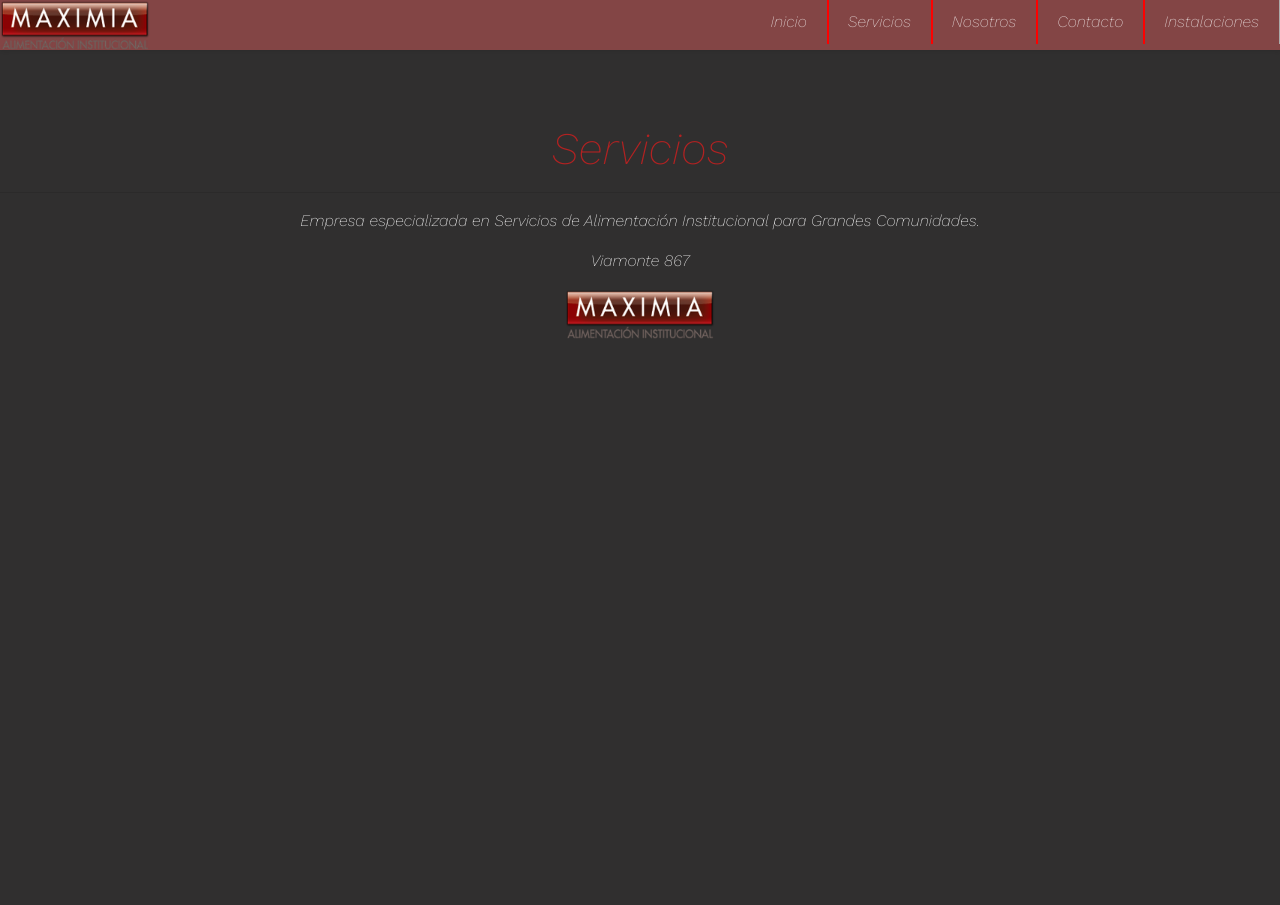
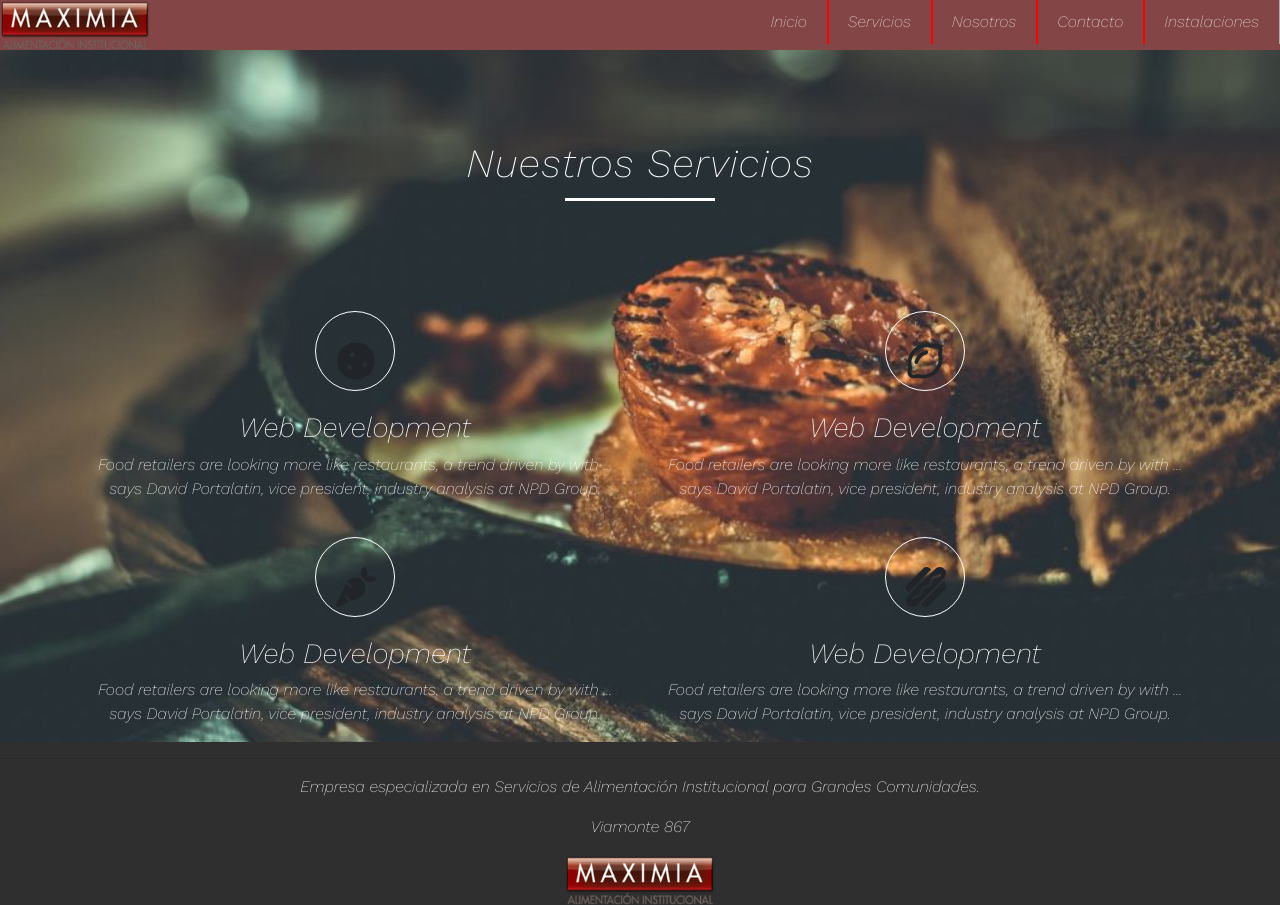
Before and after one commit to gastonvisceglie/mi_repositorio, a website: page pages/servicios.html in a window 1280 px wide. Before the commit the page ends 800 px from the top, so only its background shows below. Drawn offline with nearby package versions, Linux system fonts and the light colour scheme.

Commit message:
modificacion seccion servicios

```diff
--- a/SCSS/utilidades/_class.scss
+++ b/SCSS/utilidades/_class.scss
@@ -185,13 +185,13 @@
     position: relative;
 }
 .service-bg-1{
-    background: url("images/ejemplo2.jpg");
+    background: url("../images/ejemplo2.jpg");
     background-size: contain;
     background-position: center center;
 
 }
 .service-bg-2{
-    background: url("images/ejemplo.jpg");
+    background: url("../images/ejemplo.jpg");
     background-size: contain;
     background-position: center center;
 
@@ -218,15 +218,15 @@
     transition: .9s;
     color: tomato;
 }
-/*.service-text{
+.service-text{
     padding:50px 30px 20px;
     font-size:  15px;
     font-weight: 400;
 }
-.service-text p: :last-child{
+.service-text p:last-child{
     margin:0;
     line-height:1.8;
-}*/
+}
 @media only screen and (max-width: 767px) {
     .single-service{
         margin-top: 30px;
@@ -236,3 +236,38 @@
         font-size: 13px;
     }
 }
+.background{
+    background: url(../images/servicios_img1.jpg);
+    background-size: cover;
+    background-position: center;
+}
+.services{
+    margin: 90px auto;
+    text-align: center;
+}
+
+.h1__section{
+    letter-spacing: 1px;
+}
+.h1__section::after{
+    content: '';
+    background:white;
+    display: block;
+    width: 150px;
+    height: 3px;
+    margin: 10px auto;
+}
+.icon{
+    font-size: 40px;
+    margin: 20px auto;
+    padding: 20px;
+    height: 80px;
+    width: 80px;
+    border: 1px solid white;
+    border-radius: 50%;
+}
+#shadow:hover{
+    margin-bottom: 15px;
+    box-shadow: 5px 7px 9px -3px rgba(255,255,255,0.5);
+    cursor:pointer;
+}
--- a/SCSS/utilidades/_tipo.scss
+++ b/SCSS/utilidades/_tipo.scss
@@ -7,7 +7,7 @@
 }
 h1{
     text-align: center;
-    color:firebrick;
+    color:#fff;
     font-family: 'Work Sans', sans-serif;
 }
 h2{
@@ -16,7 +16,7 @@
     width: 240px;
 }
 h3{
-    color: darkred;
+    color: #fff;
     font-family: 'Work Sans', sans-serif;
 
 }
--- a/pages/servicios.html
+++ b/pages/servicios.html
@@ -12,6 +12,7 @@
     <meta name='description' content="Bajo nuestras premisas de excelencia y mejora continua nos aseguramos de brindar servicios de calidad. Nos encargamos de satisfacer las necesidades de los clientes para que así se puedan enfocar en su core business.">
     <meta name='keywords' content='alimentacion,viandas,comida"'>
     <link rel = "stylesheet" href = "../css/styles.css">
+    <script src="https://kit.fontawesome.com/c6ff74c4ec.js" crossorigin="anonymous"></script>
 	<title>MAXIMIA | SERVICIOS</title>
 </head>
 <body>
@@ -30,36 +31,44 @@
                     </ul>
                 </div>
     </header>
-    <br><br><br>
-        <h1 class = "tamano_h-1">Servicios</h1>
- <!--   <section>
-        <article>
-            <div><h4>Un poco de nuestro servicio</h4></div>
-            <table border = 1 cellpadding = "10" class = "EstiloCelda">
-                <tr id = "EstiloEncabezado">
-                    <td>Clientes</td>
-                    <td>Ubicacion del servicio</td>
-                    <td>Duracion</td>
-                </tr>
-                <tr>
-                    <td>Esuco</td>
-                    <td>San Nicolas</td>
-                    <td>dos años</td>
-
-                </tr>
-                <tr>
-                    <td>Vialmani</td>
-                    <td>Pergamino</td>
-                    <td>tres años</td>
-                </tr>
-                <tr>
-                    <td>Farallon</td>
-                    <td>Rio Gallegos</td>
-                    <td>un año</td>
-                </tr>
-            </table>
-        </article>
-    </section> -->
+   <!-- <h1 class = "tamano_h-1">Servicios</h1>-->
+    <section class=  "background">
+        <div class = "container">
+            <div class = "services">
+                <h1 class = h1__section>Nuestros Servicios</h1>
+            </div>
+            <div class = "row">
+                <div class = "col-md-6 text-center" id = "shadow">
+                    <div class = "icon">
+                        <i class="fas fa-cookie"></i>
+                    </div>
+                    <h3>Web Development</h3>
+                    <p>Food retailers are looking more like restaurants, a trend driven by with ... says David Portalatin, vice president, industry analysis at NPD Group.</p>
+                </div>
+                <div class = "col-md-6 text-center" id = "shadow">
+                    <div class = "icon">
+                        <i class="far fa-lemon"></i>
+                    </div>
+                    <h3>Web Development</h3>
+                    <p>Food retailers are looking more like restaurants, a trend driven by with ... says David Portalatin, vice president, industry analysis at NPD Group.</p>
+                </div>
+                <div class = "col-md-6 text-center" id = "shadow">
+                    <div class = "icon">
+                        <i class="fas fa-carrot"></i>
+                    </div>
+                    <h3>Web Development</h3>
+                    <p>Food retailers are looking more like restaurants, a trend driven by with ... says David Portalatin, vice president, industry analysis at NPD Group.</p>
+                </div>
+                <div class = "col-md-6 text-center" id= "shadow">
+                    <div class = "icon">
+                        <i class="fas fa-hotdog"></i>
+                    </div>
+                    <h3>Web Development</h3>
+                    <p>Food retailers are looking more like restaurants, a trend driven by with ... says David Portalatin, vice president, industry analysis at NPD Group.</p>
+                </div>
+            </div>
+        </div>
+    </section>
     <hr>
     <footer>
         <div class = "footer__flex">
```
Also changed, not shown: css/styles.css, images/servicios_img1.jpg (added).
